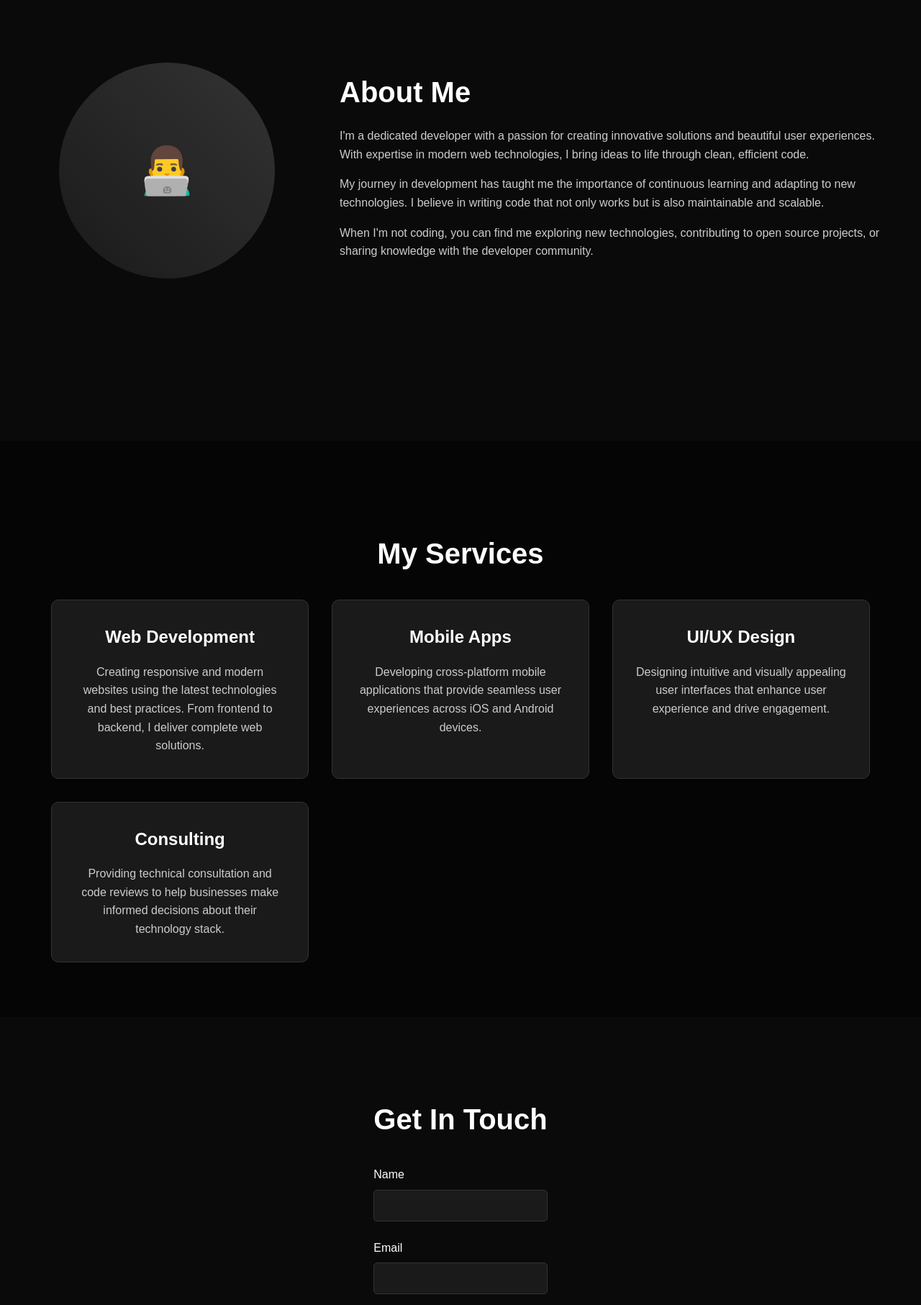
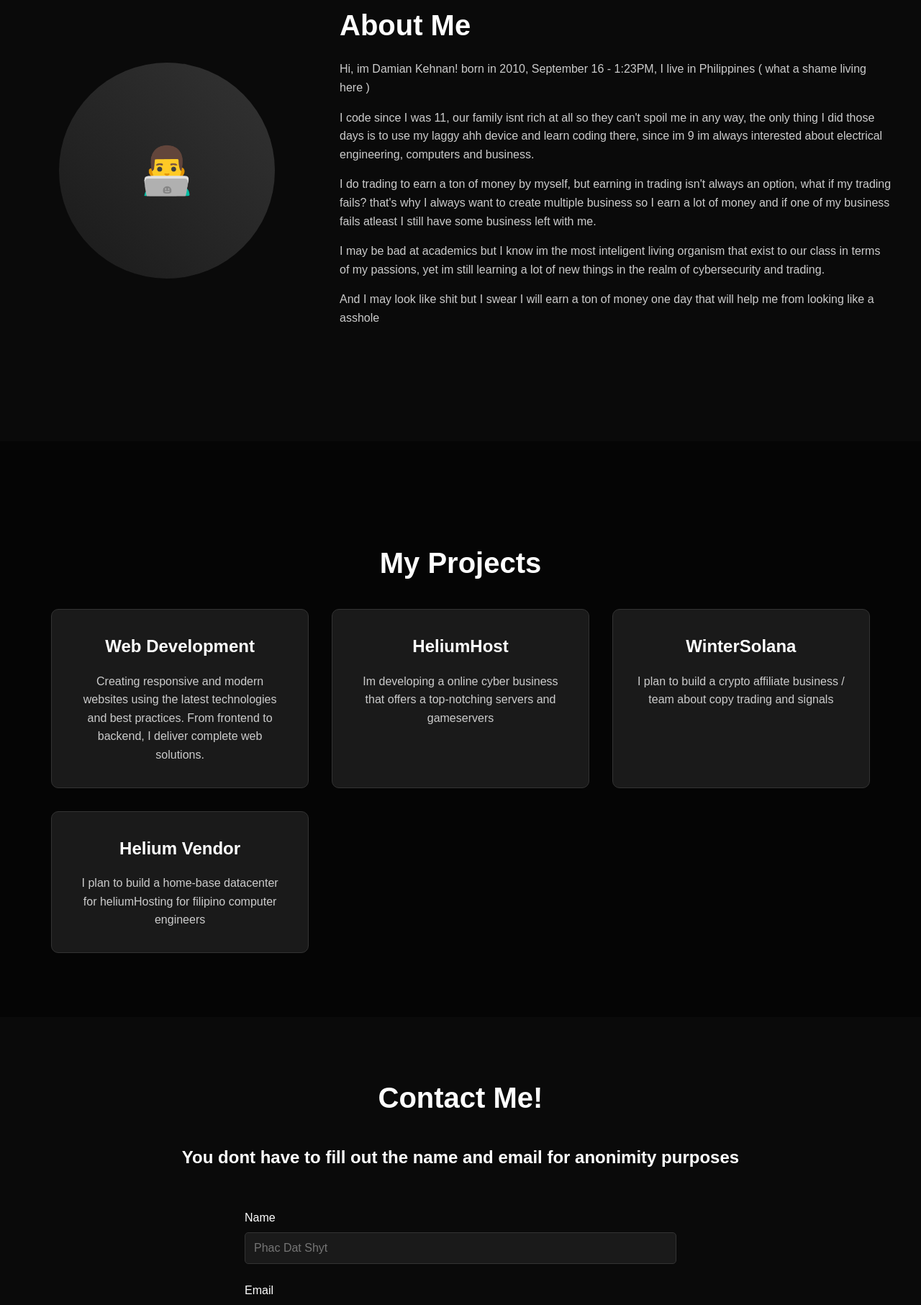
Before and after one commit to BEGULA16/portfolio, a plain HTML site: page index.html in a window 1280 px wide. Shown: the part 987-2800 px from the top of the page at 72% size. Drawn offline with nearby package versions, Linux system fonts and the light colour scheme.

Commit message:
Add files via upload

```diff
--- a/index.html
+++ b/index.html
@@ -4,7 +4,7 @@
 <head>
     <meta charset="UTF-8">
     <meta name="viewport" content="width=device-width, initial-scale=1.0">
-    <title>Personal Portfolio</title>
+    <title> Damian Kehnan </title>
     <script type="text/javascript" src="https://cdn.jsdelivr.net/npm/@emailjs/browser@4/dist/email.min.js"></script>
     <style>
         * {
@@ -381,10 +381,10 @@
     <!-- Navigation -->
     <nav class="navbar">
         <div class="nav-container">
-            <a href="#home" class="logo">Portfolio</a>
+            <a href="#home" class="logo">Damian Kehnan - Portfolio </a>
             <ul class="nav-menu">
                 <li><a href="#home">Home</a></li>
-                <li><a href="#about">About</a></li>
+                <li><a href="#about">About me</a></li>
                 <li><a href="#services">Services</a></li>
                 <li><a href="#contact">Contact</a></li>
             </ul>
@@ -400,8 +400,8 @@
     <section id="home">
         <div class="container">
             <div class="hero-content">
-                <h1>Welcome to My Portfolio</h1>
-                <p>I'm a passionate developer creating amazing digital experiences</p>
+                <h1>Hi, im Damian Kehnan!</h1>
+                <p>I do cybersecurity, hacking, computer science, information technology, electric engineering,<br> crypto and trading! Infact I coded this 500-lines website for 2 hours</p>
                 <a href="#about" class="cta-button">Learn More</a>
             </div>
         </div>
@@ -416,9 +416,11 @@
                 </div>
                 <div class="about-text">
                     <h2>About Me</h2>
-                    <p>I'm a dedicated developer with a passion for creating innovative solutions and beautiful user experiences. With expertise in modern web technologies, I bring ideas to life through clean, efficient code.</p>
-                    <p>My journey in development has taught me the importance of continuous learning and adapting to new technologies. I believe in writing code that not only works but is also maintainable and scalable.</p>
-                    <p>When I'm not coding, you can find me exploring new technologies, contributing to open source projects, or sharing knowledge with the developer community.</p>
+                    <p> Hi, im Damian Kehnan! born in 2010, September 16 - 1:23PM, I live in Philippines ( what a shame living here ) </p>
+                    <p> I code since I was 11, our family isnt rich at all so they can't spoil me in any way, the only thing I did those days is to use my laggy ahh device and learn coding there, since im 9 im always interested about electrical engineering, computers and business.</p>
+                    <p> I do trading to earn a ton of money by myself, but earning in trading isn't always an option, what if my trading fails? that's why I always want to create multiple business so I earn a lot of money and if one of my business fails atleast I still have some business left with me. </p>
+                    <p> I may be bad at academics but I know im the most inteligent living organism that exist to our class in terms of my passions, yet im still learning a lot of new things in the realm of cybersecurity and trading.</p>
+                    <p> And I may look like shit but I swear I will earn a ton of money one day that will help me from looking like a asshole </p>
                 </div>
             </div>
         </div>
@@ -427,23 +429,23 @@
     <!-- Services Section -->
     <section id="services">
         <div class="container">
-            <h2 class="section-title">My Services</h2>
+            <h2 class="section-title">My Projects</h2>
             <div class="services-grid">
                 <div class="service-card">
                     <h3>Web Development</h3>
                     <p>Creating responsive and modern websites using the latest technologies and best practices. From frontend to backend, I deliver complete web solutions.</p>
                 </div>
                 <div class="service-card">
-                    <h3>Mobile Apps</h3>
-                    <p>Developing cross-platform mobile applications that provide seamless user experiences across iOS and Android devices.</p>
+                    <h3>HeliumHost</h3>
+                    <p>Im developing a online cyber business that offers a top-notching servers and gameservers</p>
                 </div>
                 <div class="service-card">
-                    <h3>UI/UX Design</h3>
-                    <p>Designing intuitive and visually appealing user interfaces that enhance user experience and drive engagement.</p>
+                    <h3>WinterSolana</h3>
+                    <p>I plan to build a crypto affiliate business / team about copy trading and signals</p>
                 </div>
                 <div class="service-card">
-                    <h3>Consulting</h3>
-                    <p>Providing technical consultation and code reviews to help businesses make informed decisions about their technology stack.</p>
+                    <h3>Helium Vendor</h3>
+                    <p>I plan to build a home-base datacenter for heliumHosting for filipino computer engineers</p>
                 </div>
             </div>
         </div>
@@ -452,23 +454,24 @@
     <!-- Contact Section -->
     <section id="contact">
         <div class="container">
-            <h2 class="section-title">Get In Touch</h2>
+            <h2 class="section-title">Contact Me!</h2>
+            <h2> You dont have to fill out the name and email for anonimity purposes </h2> <br> <br>
             <form class="contact-form" id="contactForm">
                 <div class="form-group">
                     <label for="name">Name</label>
-                    <input type="text" id="name" name="name" required>
+                    <input type="text" id="name" name="name" placeholder="Phac Dat Shyt">
                 </div>
                 <div class="form-group">
                     <label for="email">Email</label>
-                    <input type="email" id="email" name="email" required>
+                    <input type="email" id="email" name="email" placeholder="phacdatshyt@gmail.com">
                 </div>
                 <div class="form-group">
                     <label for="subject">Subject</label>
-                    <input type="text" id="subject" name="subject" required>
+                    <input type="text" id="subject" name="subject" placeholder="Hey its Phac Dat Shyt" required>
                 </div>
                 <div class="form-group">
                     <label for="message">Message</label>
-                    <textarea id="message" name="message" rows="5" required></textarea>
+                    <textarea id="message" name="message" rows="5" placeholder="I just want to let you know you look like shit, that's all I gotta go gooning!" required></textarea>
                 </div>
                 <button type="submit" class="submit-btn" id="submitBtn">Send Message</button>
             </form>
```
